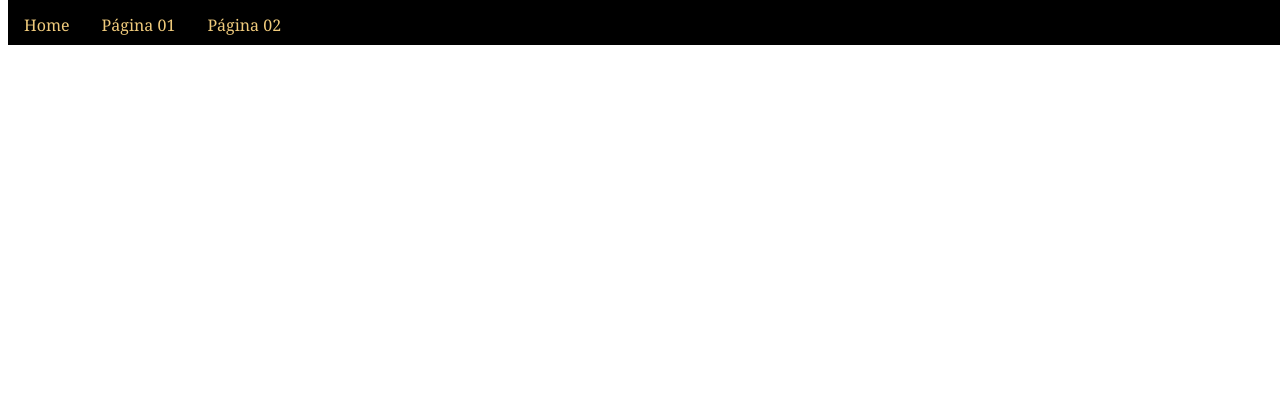
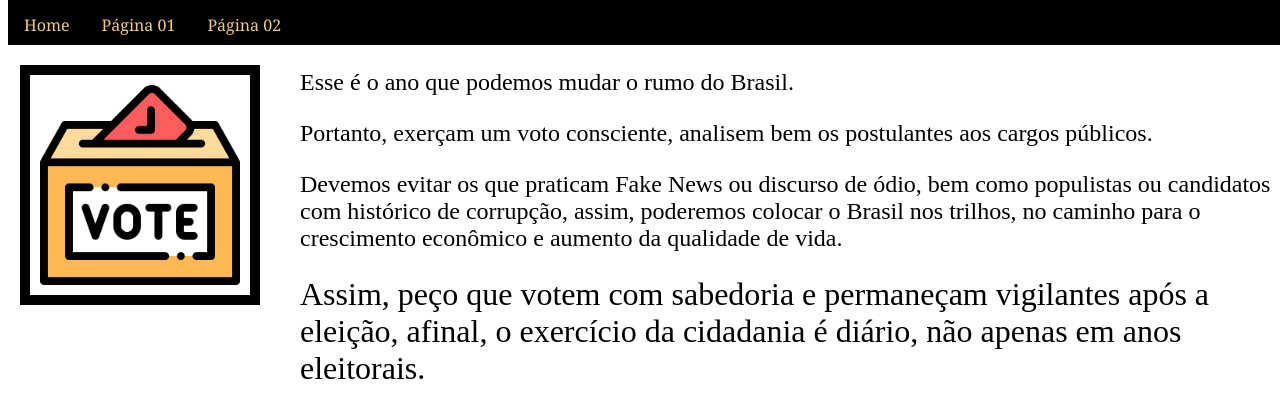
Before and after one commit to sthnicolle777/primeiroe_2t, a plain HTML site: page pagina02.html in a window 1280 px wide. Drawn offline with Linux system fonts and the light colour scheme.

Commit message:
Aula 25/08

```diff
--- a/estilo.css
+++ b/estilo.css
@@ -69,7 +69,7 @@ li a:hover {
   color: white;
   background: rgb(237, 197, 110);
   left: 0;
-  bottom: 0;
+  bottom: -160px;
   display: flex;
   justify-content: center;
 }
@@ -91,3 +91,13 @@ p {
   top: 45px;
   left: 300px;
 }
+
+p2 {
+  font-size: xx-large;
+}
+
+.paginaDois {
+  position: absolute;
+  top: 45px;
+  left: 300px;
+}
--- a/pagina02.html
+++ b/pagina02.html
@@ -17,5 +17,20 @@
             </ul>
           </nav>
     </div>
+
+    <div class="boxImage">
+      <img id="voto" src="voto.png">
+    </div>
+
+    <div class="paginaDois">
+      <p>Esse é o ano que podemos mudar o rumo do Brasil.</p>
+      <p>Portanto, exerçam um voto consciente, analisem bem os postulantes aos cargos públicos.</p>
+      <p>Devemos evitar os que praticam Fake News ou discurso de ódio, bem como populistas ou candidatos
+        com histórico de corrupção, assim, poderemos colocar o Brasil nos trilhos, no caminho para o crescimento
+        econômico e aumento da qualidade de vida.</p>
+        <p2>Assim, peço que votem com sabedoria e permaneçam vigilantes após a eleição, afinal, o exercício da cidadania
+          é diário, não apenas em anos eleitorais.
+        </p2>
+    </div>
 </body>
 </html>
```
Also changed, not shown: index.html (+0 -2 lines), pagina01.html (+3 -0 lines), voto.png (added).
